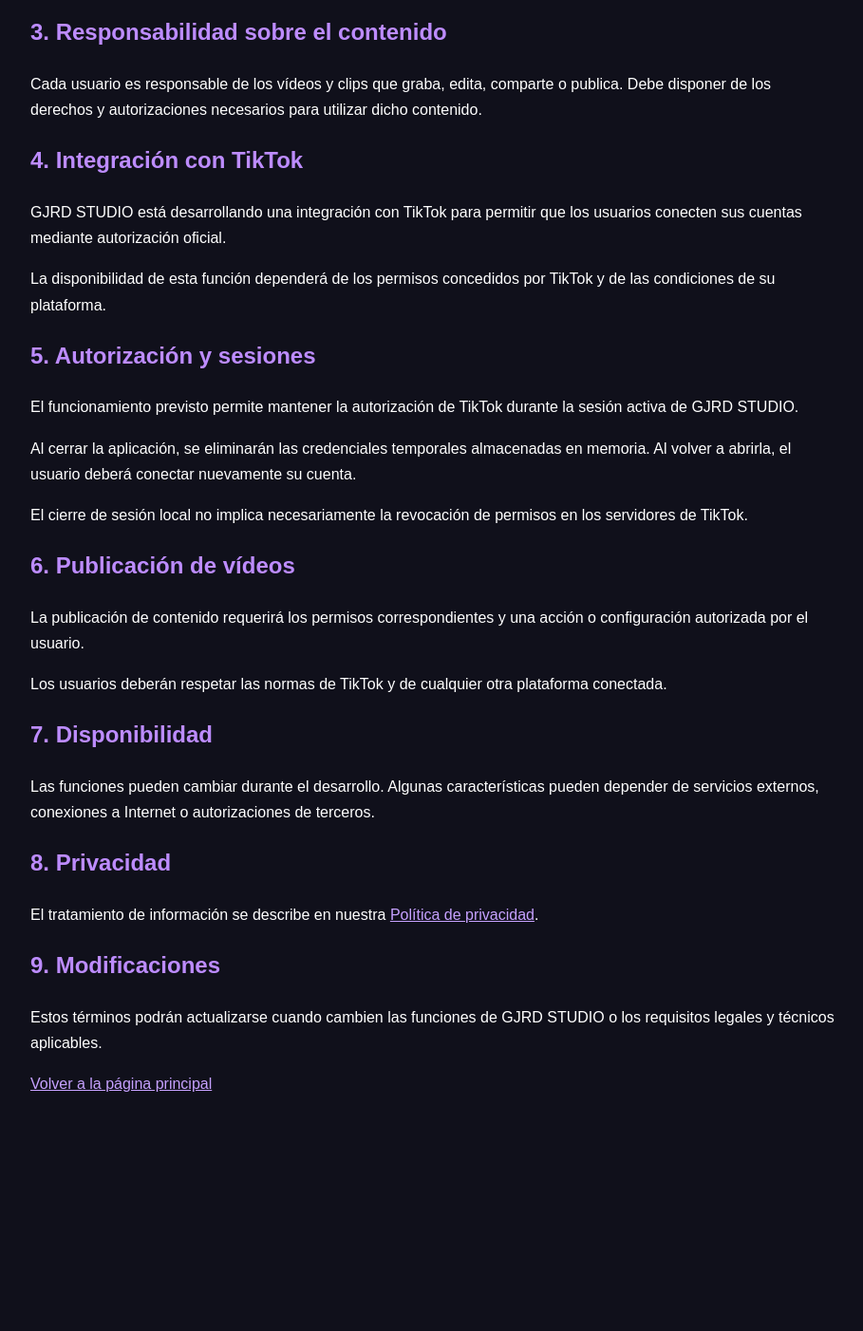
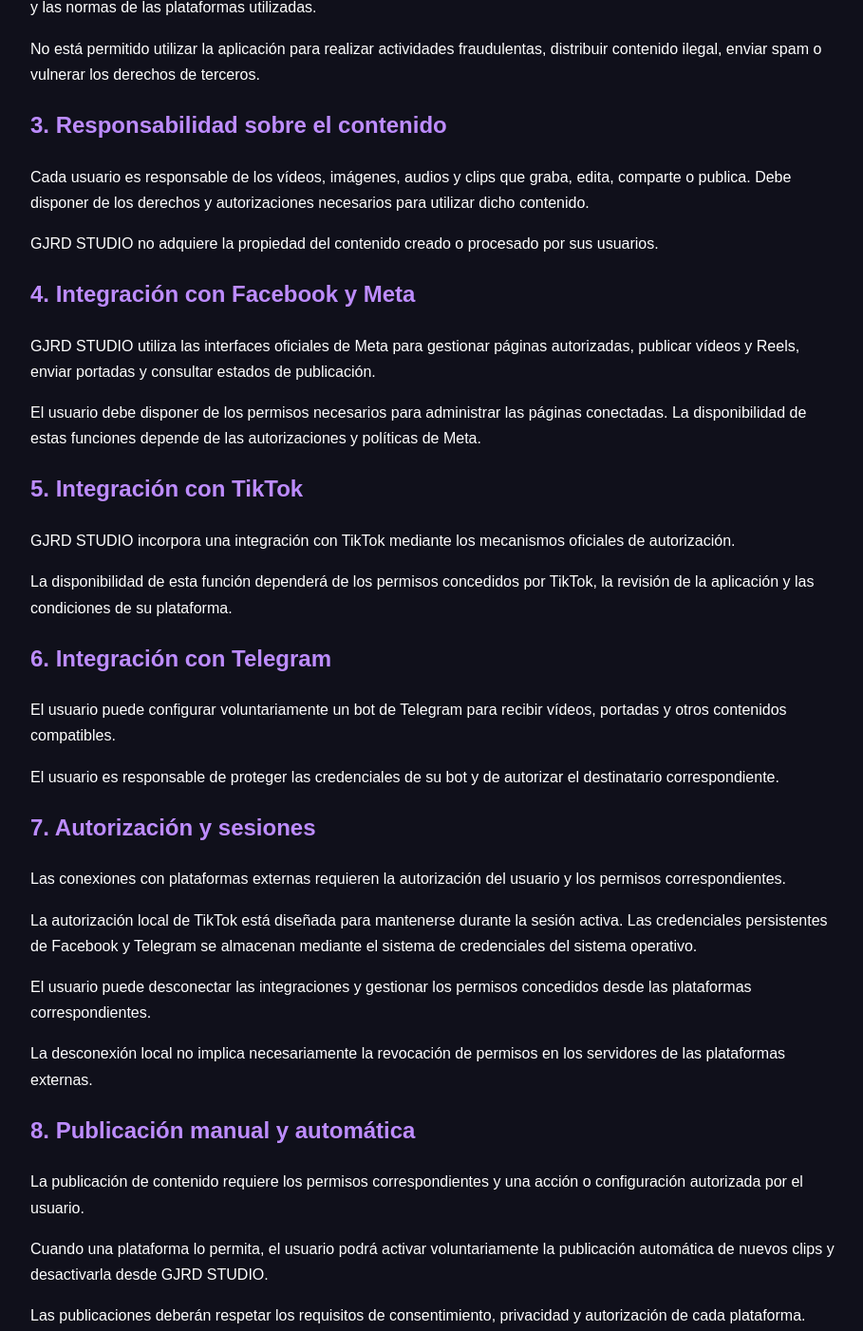
Before and after one commit to juliocesarfiguereo22-crypto/gjrd-studio-web, a plain HTML site: page terms.html in a window 1280 px wide. Shown: the part 430-1832 px from the top of the page at 95% size, without its empty margins (183-1092 px from the left). Before the commit the page ends 1631 px from the top, so only its background shows below. Drawn offline with Linux system fonts and the light colour scheme.

Commit message:
Update terms.html

```diff
--- a/terms.html
+++ b/terms.html
@@ -22,14 +22,15 @@ a { color: #c6a1ff; }
 <body>
 
 <h1>Términos de servicio de GJRD STUDIO</h1>
-<p>Última actualización: 22 de noviembre de 2026.</p>
+<p>Última actualización: 25 de noviembre de 2026.</p>
 
 <h2>1. Descripción del servicio</h2>
 <p>
 GJRD STUDIO es una aplicación de escritorio para Windows
 que permite grabar transmisiones, procesar vídeos,
-crear clips, añadir subtítulos y organizar contenido
-multimedia.
+generar clips, crear subtítulos y portadas,
+organizar contenido multimedia y preparar o publicar
+contenido en redes sociales.
 </p>
 
 <h2>2. Uso de la aplicación</h2>
@@ -38,77 +39,177 @@ Los usuarios deben utilizar GJRD STUDIO de manera
 legal y respetar los derechos de autor, la privacidad
 de terceros y las normas de las plataformas utilizadas.
 </p>
+<p>
+No está permitido utilizar la aplicación para realizar
+actividades fraudulentas, distribuir contenido ilegal,
+enviar spam o vulnerar los derechos de terceros.
+</p>
 
 <h2>3. Responsabilidad sobre el contenido</h2>
 <p>
-Cada usuario es responsable de los vídeos y clips
-que graba, edita, comparte o publica.
+Cada usuario es responsable de los vídeos, imágenes,
+audios y clips que graba, edita, comparte o publica.
 Debe disponer de los derechos y autorizaciones
 necesarios para utilizar dicho contenido.
 </p>
+<p>
+GJRD STUDIO no adquiere la propiedad del contenido
+creado o procesado por sus usuarios.
+</p>
 
-<h2>4. Integración con TikTok</h2>
+<h2>4. Integración con Facebook y Meta</h2>
 <p>
-GJRD STUDIO está desarrollando una integración
-con TikTok para permitir que los usuarios conecten
-sus cuentas mediante autorización oficial.
+GJRD STUDIO utiliza las interfaces oficiales de Meta
+para gestionar páginas autorizadas, publicar vídeos
+y Reels, enviar portadas y consultar estados
+de publicación.
+</p>
+<p>
+El usuario debe disponer de los permisos necesarios
+para administrar las páginas conectadas.
+La disponibilidad de estas funciones depende
+de las autorizaciones y políticas de Meta.
+</p>
+
+<h2>5. Integración con TikTok</h2>
+<p>
+GJRD STUDIO incorpora una integración con TikTok
+mediante los mecanismos oficiales de autorización.
 </p>
 <p>
 La disponibilidad de esta función dependerá
-de los permisos concedidos por TikTok y de
-las condiciones de su plataforma.
+de los permisos concedidos por TikTok,
+la revisión de la aplicación y las condiciones
+de su plataforma.
 </p>
 
-<h2>5. Autorización y sesiones</h2>
+<h2>6. Integración con Telegram</h2>
 <p>
-El funcionamiento previsto permite mantener
-la autorización de TikTok durante la sesión
-activa de GJRD STUDIO.
+El usuario puede configurar voluntariamente
+un bot de Telegram para recibir vídeos,
+portadas y otros contenidos compatibles.
 </p>
 <p>
-Al cerrar la aplicación, se eliminarán las
-credenciales temporales almacenadas en memoria.
-Al volver a abrirla, el usuario deberá
-conectar nuevamente su cuenta.
+El usuario es responsable de proteger las
+credenciales de su bot y de autorizar
+el destinatario correspondiente.
+</p>
+
+<h2>7. Autorización y sesiones</h2>
+<p>
+Las conexiones con plataformas externas requieren
+la autorización del usuario y los permisos
+correspondientes.
 </p>
 <p>
-El cierre de sesión local no implica necesariamente
-la revocación de permisos en los servidores de TikTok.
+La autorización local de TikTok está diseñada
+para mantenerse durante la sesión activa.
+Las credenciales persistentes de Facebook
+y Telegram se almacenan mediante el sistema
+de credenciales del sistema operativo.
+</p>
+<p>
+El usuario puede desconectar las integraciones
+y gestionar los permisos concedidos desde
+las plataformas correspondientes.
+</p>
+<p>
+La desconexión local no implica necesariamente
+la revocación de permisos en los servidores
+de las plataformas externas.
 </p>
 
-<h2>6. Publicación de vídeos</h2>
+<h2>8. Publicación manual y automática</h2>
 <p>
-La publicación de contenido requerirá los permisos
+La publicación de contenido requiere los permisos
 correspondientes y una acción o configuración
 autorizada por el usuario.
 </p>
 <p>
-Los usuarios deberán respetar las normas de TikTok
-y de cualquier otra plataforma conectada.
+Cuando una plataforma lo permita, el usuario
+podrá activar voluntariamente la publicación
+automática de nuevos clips y desactivarla
+desde GJRD STUDIO.
+</p>
+<p>
+Las publicaciones deberán respetar los requisitos
+de consentimiento, privacidad y autorización
+de cada plataforma.
+</p>
+<p>
+La aceptación de un envío no garantiza que
+el contenido esté publicado, visible públicamente
+o disponible para todos los usuarios.
 </p>
 
-<h2>7. Disponibilidad</h2>
+<h2>9. Inteligencia artificial</h2>
+<p>
+GJRD STUDIO puede utilizar herramientas de
+inteligencia artificial para transcribir audio,
+generar subtítulos, analizar contenido,
+seleccionar momentos y crear portadas.
+</p>
+<p>
+Los resultados automáticos pueden contener errores
+y deben ser revisados por el usuario.
+Las puntuaciones de enganche son estimaciones
+y no garantizan visualizaciones, viralidad,
+seguidores ni ingresos.
+</p>
+
+<h2>10. Disponibilidad del servicio</h2>
 <p>
 Las funciones pueden cambiar durante el desarrollo.
-Algunas características pueden depender de servicios
-externos, conexiones a Internet o autorizaciones
-de terceros.
+Algunas características dependen de servicios
+externos, conexiones a Internet, recursos
+del dispositivo o autorizaciones de terceros.
+</p>
+<p>
+GJRD STUDIO no garantiza la disponibilidad
+ininterrumpida de las plataformas externas
+ni la aceptación de todas las publicaciones.
 </p>
 
-<h2>8. Privacidad</h2>
+<h2>11. Archivos y copias de seguridad</h2>
+<p>
+El usuario debe conservar copias de seguridad
+de sus archivos multimedia y proyectos importantes.
+</p>
+<p>
+Eliminar un archivo local no elimina
+automáticamente el contenido publicado
+en plataformas externas.
+</p>
+
+<h2>12. Privacidad</h2>
 <p>
 El tratamiento de información se describe en nuestra
 <a href="privacy.html">Política de privacidad</a>.
 </p>
 
-<h2>9. Modificaciones</h2>
+<h2>13. Contacto</h2>
+<p>
+Para consultas relacionadas con GJRD STUDIO,
+puedes escribir a:
+<a href="mailto:juliocesalfiguereo@hotmail.com">
+juliocesalfiguereo@hotmail.com</a>.
+</p>
+
+<h2>14. Modificaciones</h2>
 <p>
 Estos términos podrán actualizarse cuando cambien
-las funciones de GJRD STUDIO o los requisitos legales
-y técnicos aplicables.
+las funciones de GJRD STUDIO o los requisitos
+legales y técnicos aplicables.
+La versión vigente estará disponible en esta página.
 </p>
 
-<p><a href="index.html">Volver a la página principal</a></p>
+<p>
+<a href="privacy.html">Política de privacidad</a>
+</p>
+
+<p>
+<a href="index.html">Volver a la página principal</a>
+</p>
 
 </body>
 </html>
```
